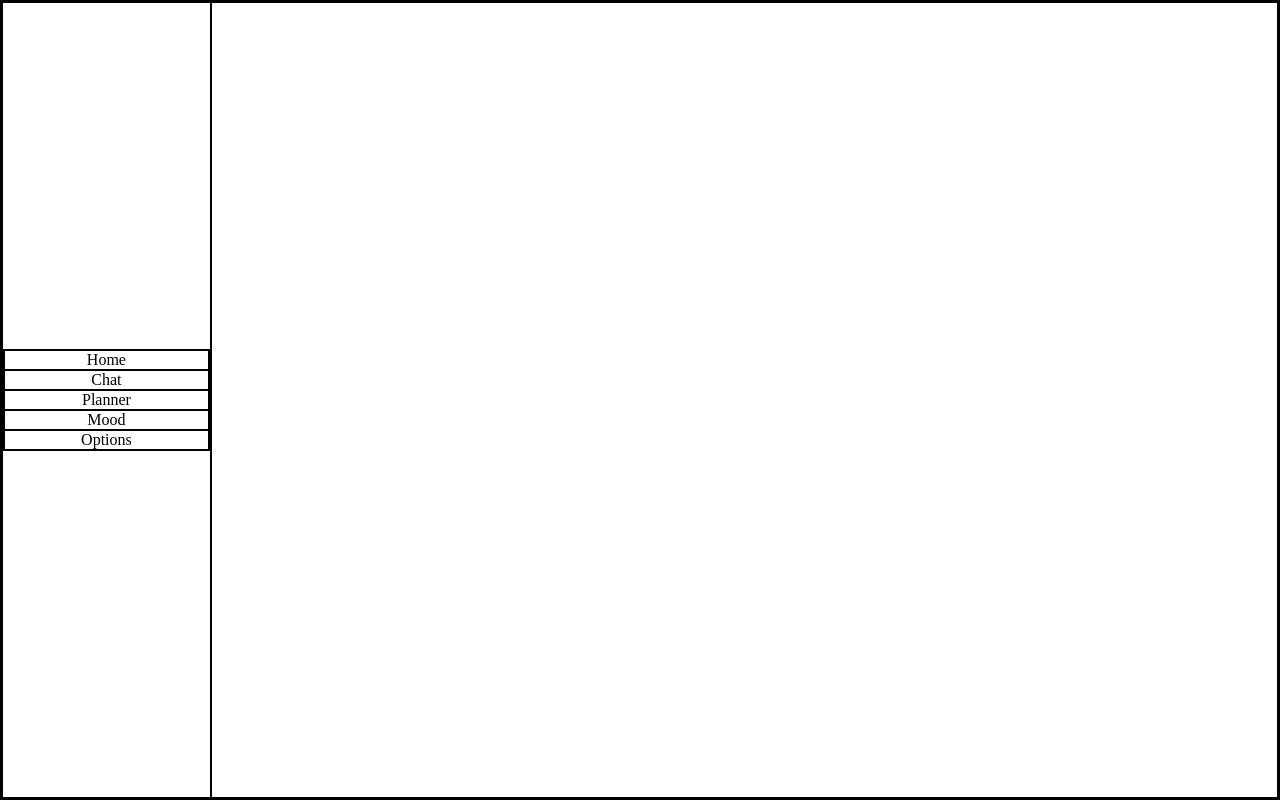
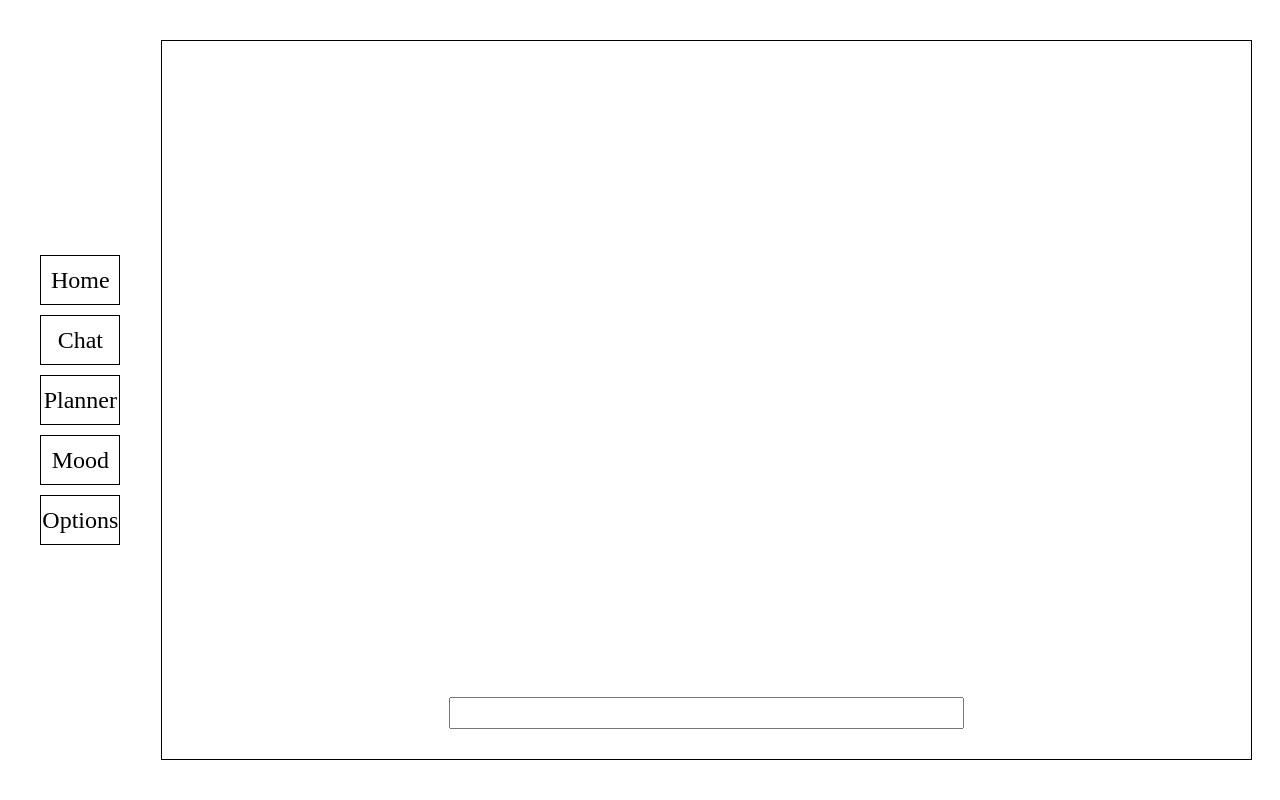
Before and after one commit to NKG-09/nore, a plain HTML site: page index.html in a window 1280 px wide. Drawn offline with Linux system fonts and the light colour scheme.

Commit message:
Basic chatbox UI prototype

```diff
--- a/index.html
+++ b/index.html
@@ -21,7 +21,9 @@
     </nav>
 
     <section>
-
+      <div class="chatbox">
+        <input>
+      </div>
     </section>
   </body>
 </html>
--- a/style.css
+++ b/style.css
@@ -2,7 +2,6 @@
   margin: 0;
   padding: 0;
   box-sizing: border-box;
-  border: solid black 1px;
 }
 
 html, body {
@@ -12,18 +11,54 @@ html, body {
 
 body {
   display: flex;
-  justify-content: space-between;
 }
 
 nav {
   flex-grow: 1;
   display: flex;
-  flex-direction:  column;
   justify-content: center;
-  text-align: center;
+  align-items: center;
+}
+
+nav ul {
+  display: flex;
+  flex-direction: column;
+  align-items: center;
   gap: 10px;
+  width: 100%;
+}
+
+nav ul li {
+  width: 50%;
+  height: 50px;
+  display: flex;
+  justify-content: center;
+  align-items: center;
+  font-size: 1.5rem;
+  border: solid black 1px;
 }
 
 section {
-  flex-grow: 7;
+  flex-grow: 9;
+  display: flex;
+  justify-content: center;
+  align-items: center;
 }
+
+.chatbox {
+  margin-right: 2.5%;
+  width: 100%;
+  height: 90%;
+  border: solid black 1px;
+  display: flex;
+  flex-direction: column;
+  justify-content: flex-end;
+  align-items: center;
+  padding: 30px;
+}
+
+.chatbox > input {
+  width: 50%;
+  height: 2rem;
+  font-size: 1.5rem;
+}
```
